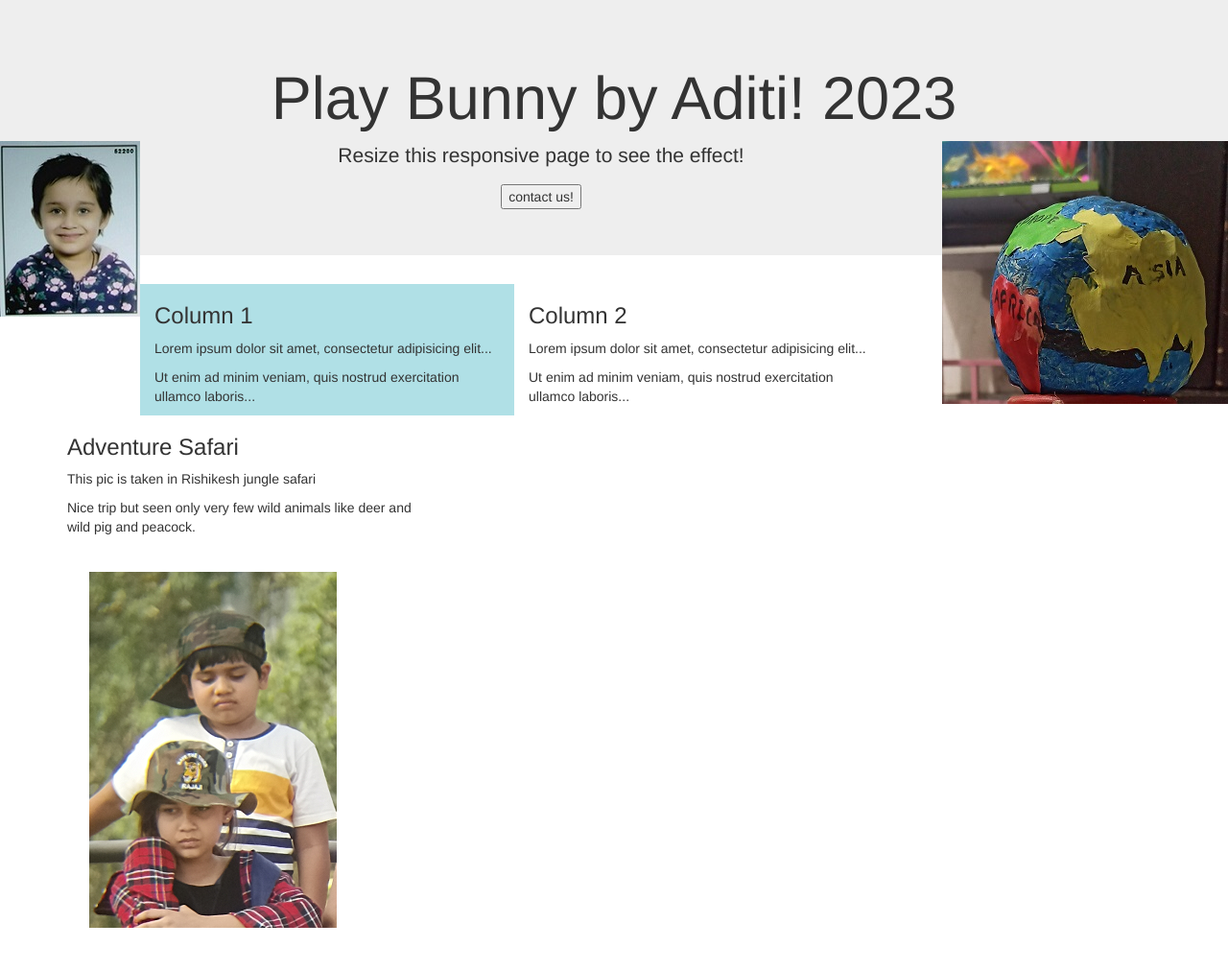
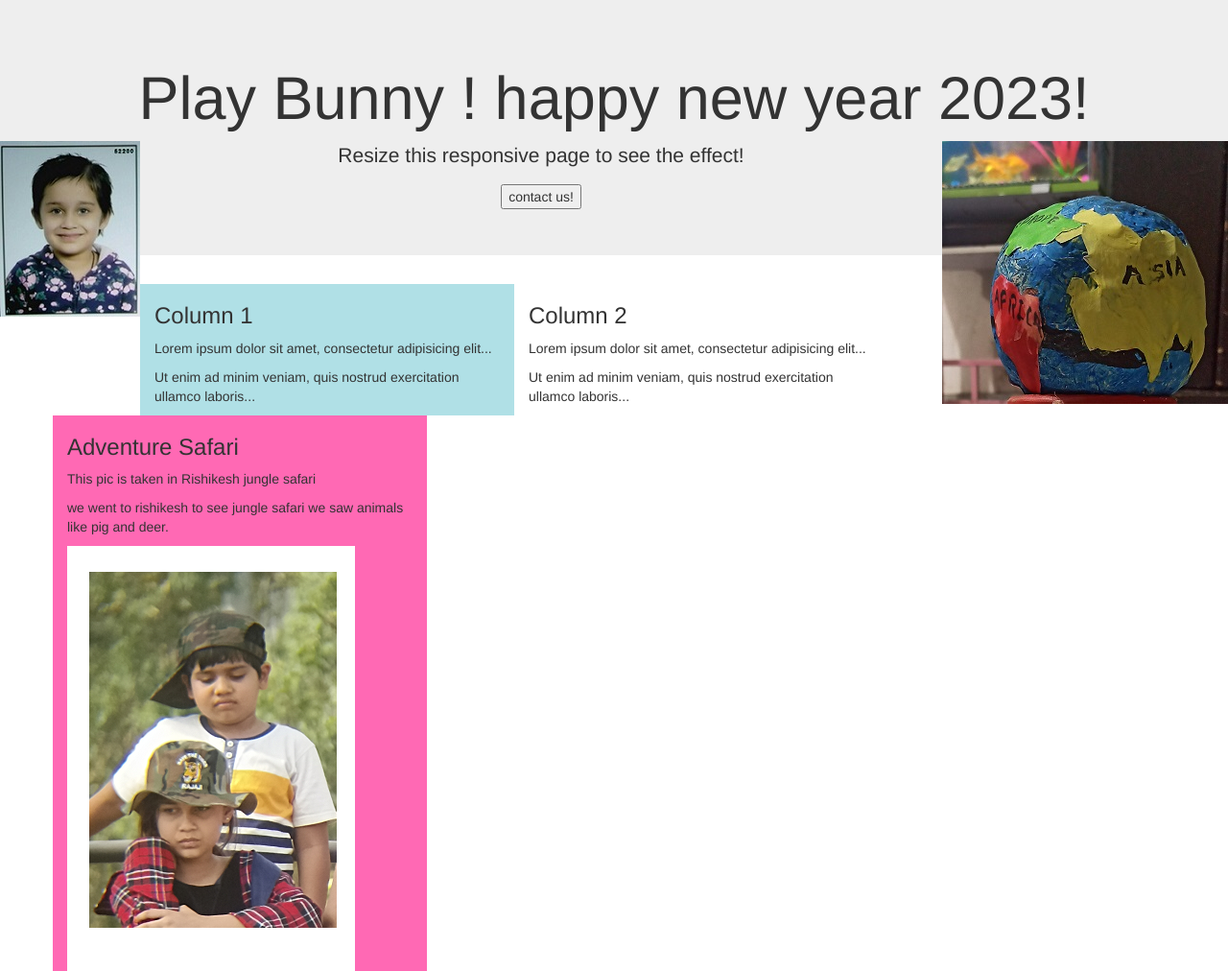
Before and after one commit to playbunny8751/playbunny, a plain HTML site: page index.html in a window 1280 px wide. Shown: the whole page at 96% size. Drawn offline with nearby package versions, Linux system fonts and the light colour scheme.

Commit message:
changing the colors and banana
changing the colors and banana

```diff
--- a/index.html
+++ b/index.html
@@ -11,7 +11,7 @@
 <body>
 
 <div class="jumbotron text-center">
-  <h1>Play Bunny by Aditi! 2023</h1>
+  <h1>Play Bunny ! happy new year 2023!</h1>
   <img style="float:left" src="./one.jpg"></img>
   <img style="float:right" src="./two.jpg"></img>
   <p>Resize this responsive page to see the effect!</p>
@@ -25,15 +25,15 @@
       <p>Lorem ipsum dolor sit amet, consectetur adipisicing elit...</p>
       <p>Ut enim ad minim veniam, quis nostrud exercitation ullamco laboris...</p>
     </div>
-    <div class="col-sm-4">
+    <div class="col-sm-4" style="background-color:pastelgreen;">
       <h3>Column 2</h3>
       <p>Lorem ipsum dolor sit amet, consectetur adipisicing elit...</p>
       <p>Ut enim ad minim veniam, quis nostrud exercitation ullamco laboris...</p>
     </div>
-    <div class="col-sm-4">
+    <div class="col-sm-4" style="background-color:hotpink;">
       <h3>Adventure Safari</h3>
       <p>This pic is taken in Rishikesh jungle safari</p>
-      <p>Nice trip but seen only very few wild animals like deer and wild pig and peacock.</p>
+      <p>we went to rishikesh to see jungle safari we saw animals like pig and deer.</p>
       <img src="./three.png"></img>
     </div>
   </div>
```
